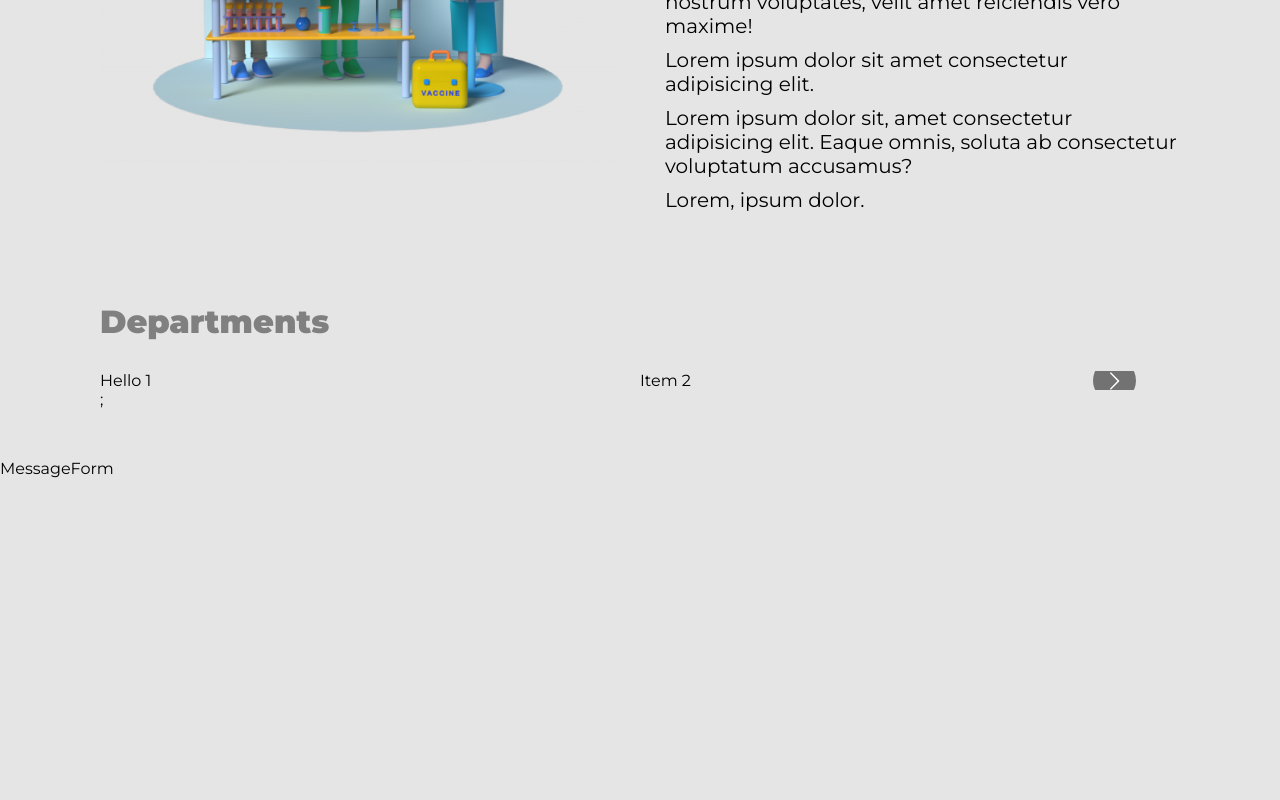
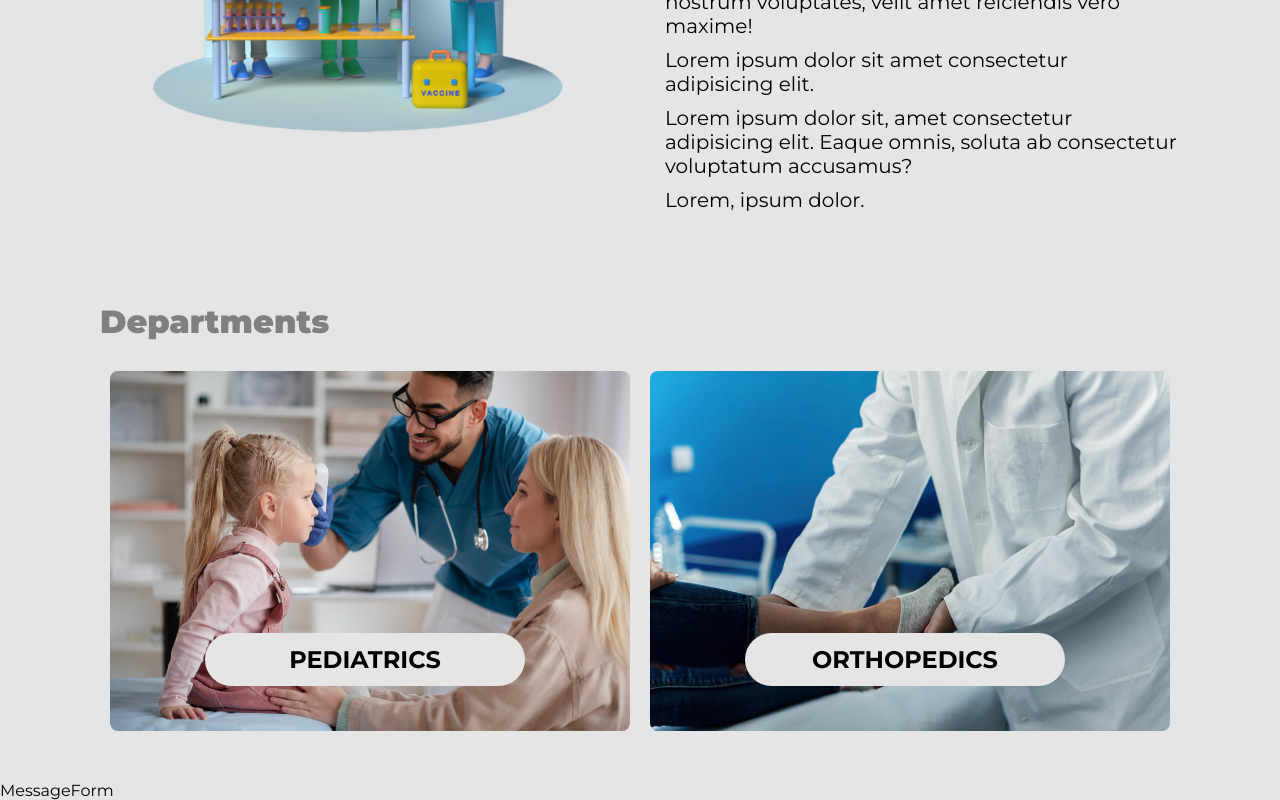
Before and after one commit to abeedkoul/EPICS_HMS, a React (Vite) app in the folder frontend/: page / in a window 1280 px wide. Shown: the part 1373-2173 px from the top of the page. Before the commit the page ends 1851 px from the top, so only its background shows below. Built offline with nearby package versions, Linux system fonts and the light colour scheme.

Commit message:
Departments Section of Home Page Complete

```diff
--- a/frontend/src/components/Departments.jsx
+++ b/frontend/src/components/Departments.jsx
@@ -4,6 +4,44 @@ import 'react-multi-carousel/lib/styles.css';
 
 
 const Departments = () => {
+  const departmentsArray = [
+    {
+      name: "Pediatrics",
+      imageUrl: "/departments/pedia.jpg",
+    },
+    {
+      name: "Orthopedics",
+      imageUrl: "/departments/ortho.jpg",
+    },
+    {
+      name: "Cardiology",
+      imageUrl: "/departments/cardio.jpg",
+    },
+    {
+      name: "Neurology",
+      imageUrl: "/departments/neuro.jpg",
+    },
+    {
+      name: "Oncology",
+      imageUrl: "/departments/onco.jpg",
+    },
+    {
+      name: "Radiology",
+      imageUrl: "/departments/radio.jpg",
+    },
+    {
+      name: "Physical Therapy",
+      imageUrl: "/departments/therapy.jpg",
+    },
+    {
+      name: "Dermatology",
+      imageUrl: "/departments/derma.jpg",
+    },
+    {
+      name: "ENT",
+      imageUrl: "/departments/ent.jpg",
+    },
+  ];
   const responsive = {
     extraLarge: {
       breakpoint: { max: 3000, min: 1324 },
@@ -29,12 +67,18 @@ const Departments = () => {
   return (
     <div className='container departments'>
       <h2>Departments</h2>
-      <Carousel responsive={responsive}>
-        <div>Hello 1</div>
-        <div>Item 2</div>
-        <div>Item 3</div>
-        <div>Item 4</div>
-      </Carousel>;
+      <Carousel responsive={responsive} removeArrowOnDeviceType={["medium", "small"]} >
+        {
+          departmentsArray.map((depart,index)=>{
+            return(
+              <div className='card' key={index}>
+                <div className='depart-name'>{depart.name}</div>
+                <img src={depart.imageUrl} alt={depart.name} />
+              </div>
+            )
+          })
+}
+      </Carousel>
 
     </div>
   )
```
